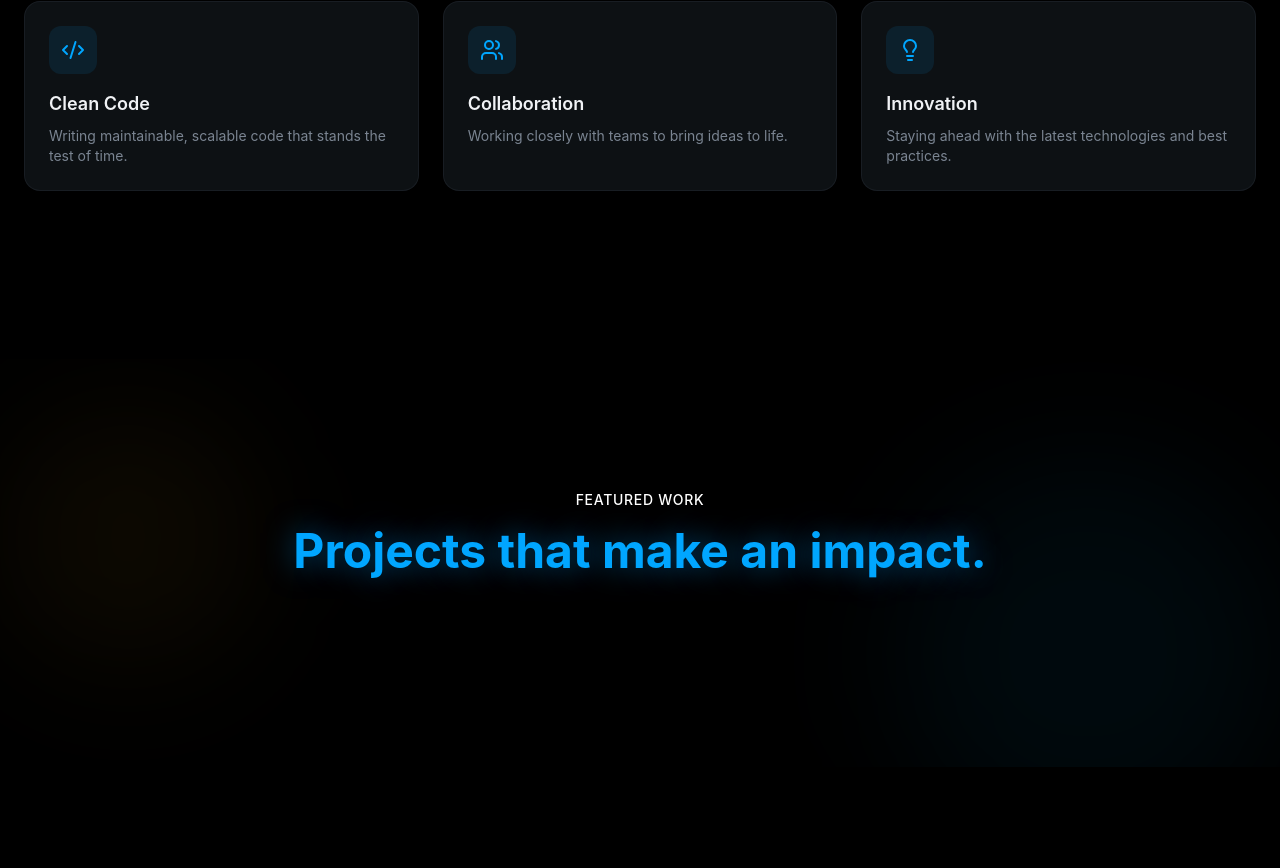
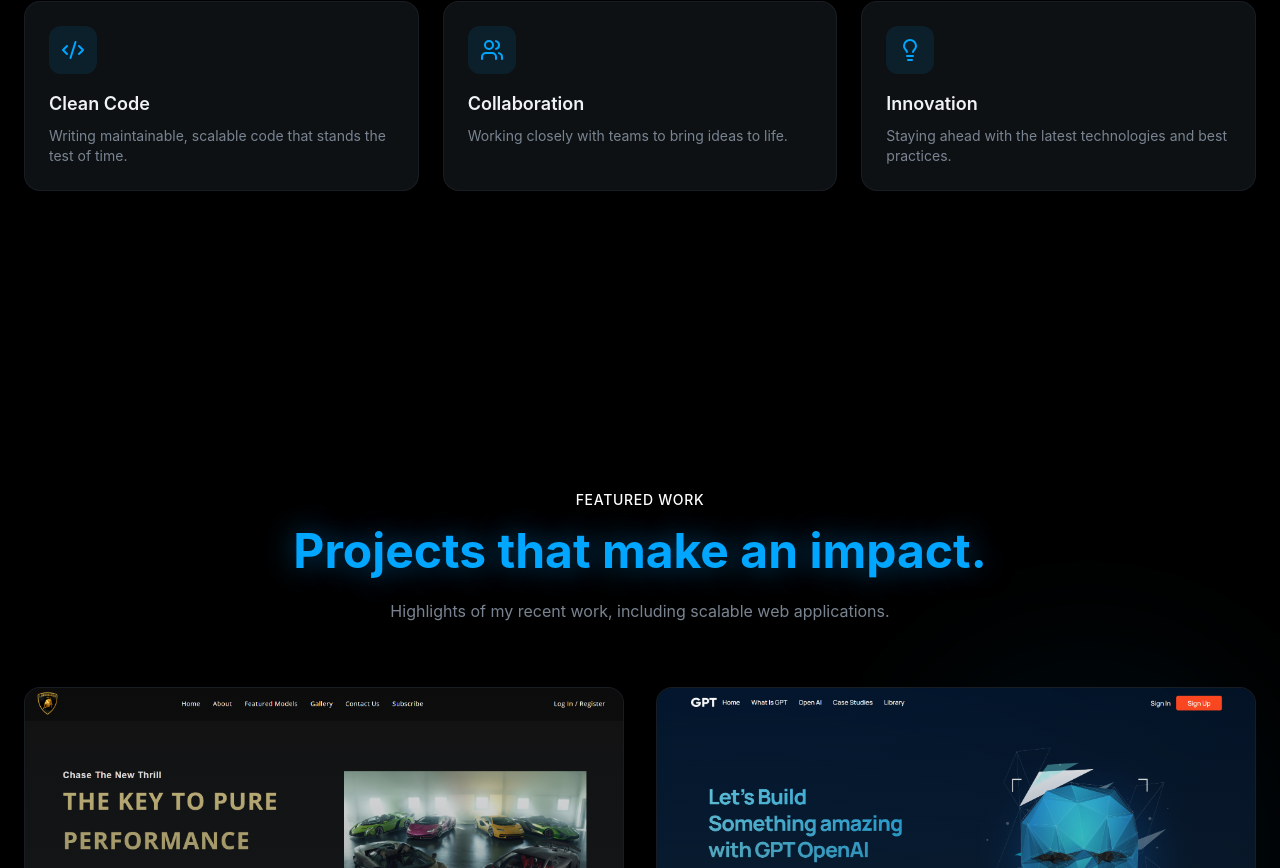
Before and after one commit to GitMeemo/Portfolio, a React (Vite) app: page / in a window 1280 px wide. Shown: the part 1932-2800 px from the top of the page. Before the commit the page ends 2699 px from the top, so only its background shows below. Built offline with nearby package versions, Linux system fonts and the light colour scheme.

Commit message:
Project Grids added

```diff
--- a/src/Sections/Projects/Projects.jsx
+++ b/src/Sections/Projects/Projects.jsx
@@ -36,12 +36,29 @@ const Projects = () => {
                 <span className='text-white text-sm font-medium tracking-wider uppercase animate-fade-in'>
                     Featured Work
                 </span>
-                <h2 className='text-4xl md:text-5xl font-bold mt-4 mb-6 animation-fade-in animation-delay-100 text-secondary-foreground glow-text'>Projects that
+                <h2 className='text-4xl md:text-5xl font-bold mt-4 mb-6 animate-fade-in animation-delay-100 text-secondary-foreground glow-text'>Projects that
                     <span> make an impact.</span>
                 </h2>
-                <p>
-
+                <p className="text-muted-foreground animate-fade-in animation-delay-200">
+                    Highlights of my recent work, including scalable web applications.
                 </p>
+            </div>
+            {/* Projects Grid */}
+            <div className='grid md:grid-cols-2 gap-8'>
+                {projects.map((project, id) => (
+                    <div key={id}
+                        className="group glass rounded-2xl overflow-hidden animate-fade-in md:row-span-1"
+                        style={{ animationDelay: `${(id + 1) * 100}ms` }}
+                    >
+                        {/* image */}
+                        <div className='relative overflow-hidden aspect-video'>
+                            <img src={project.image} alt={project.title} className="w=full h=full object-cover transition-transform duration-700 group-hover:scale-110" />
+                            <div
+                                className="absolute inset-0 bg-linear-to-t from-card via-card/50 to-transparent opacity-60"
+                            />
+                        </div>
+                    </div>
+                ))}
             </div>
 
         </div>
```
